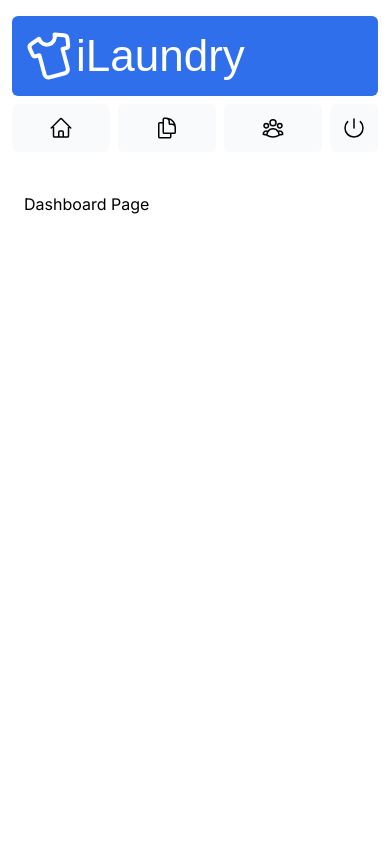
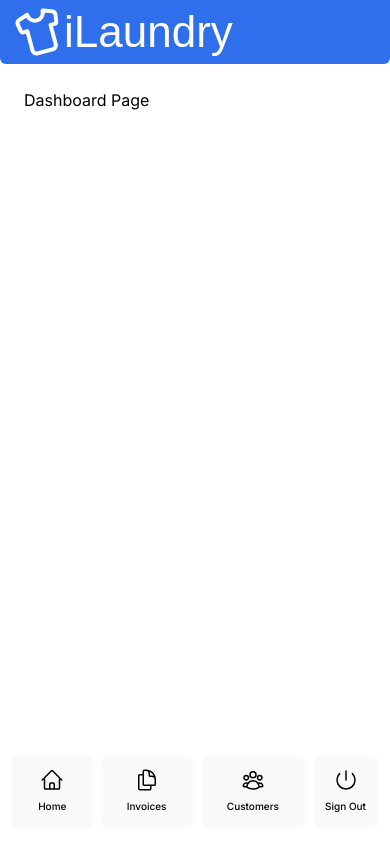
Before and after one commit to yuditriwibowo/ilaundry, a Next.js app: page /dashboard in a window 390 px wide. Built offline with nearby package versions, Linux system fonts and the light colour scheme; a web font is replaced by a local one.

Commit message:
navigation:mobile-ready

```diff
--- a/app/dashboard/layout.tsx
+++ b/app/dashboard/layout.tsx
@@ -2,11 +2,21 @@ import SideNav from '@/app/ui/dashboard/sidenav';
 
 export default function Layout({ children }: { children: React.ReactNode }) {
   return (
-    <div className="flex h-screen flex-col md:flex-row md:overflow-hidden">
-      <div className="w-full flex-none md:w-64">
+    /* h-full memastikan layout dashboard mengisi seluruh sisa ruang dari RootLayout */
+    <div className="flex h-full flex-col md:flex-row md:overflow-hidden">
+      <div className="hidden md:block w-full flex-none md:w-64">
         <SideNav />
       </div>
-      <div className="grow p-6 md:overflow-y-auto md:p-12">{children}</div>
+
+      {/* grow membuat konten mengisi ruang tengah, p-6 memberi jarak agar tidak tertutup navigasi bawah */}
+      <div className="grow p-6 md:overflow-y-auto md:p-12 pb-24 md:pb-12">
+        {children}
+      </div>
+
+      {/* Navigasi mobile: diletakkan di akhir flex-col sehingga otomatis berada di paling bawah layar */}
+      <div className="w-full flex-none md:hidden">
+        <SideNav />
+      </div>
     </div>
   );
 }
--- a/app/layout.tsx
+++ b/app/layout.tsx
@@ -1,14 +1,25 @@
 import "@/app/ui/global.css";
 import { inter } from "@/app/ui/fonts";
+import IlaundryLogo from "./ui/ilaundry-logo";
+import Link from "next/link";
 
-export default function RootLayout({
-  children,
-}: {
-  children: React.ReactNode;
-}) {
+export default function RootLayout({ children }: { children: React.ReactNode }) {
   return (
     <html lang="en">
-      <body className={`${inter.className} antialiased`}>{children}</body>
+      {/* h-[100dvh] mengunci tinggi tepat seukuran layar mobile, overflow-hidden mencegah scroll global */}
+      <body className={`${inter.className} antialiased flex flex-col h-[100dvh] overflow-hidden`}>
+        <div className="fixed top-0 left-0 w-full z-50">
+          <Link className="flex h-16 items-center justify-start rounded-b-md bg-blue-600 p-4 md:h-20" href="/">
+            <div className="w-full text-white">
+              <IlaundryLogo />
+            </div>
+          </Link>
+        </div>
+        {/* flex-1 membuat main mengambil semua sisa ruang, overflow-auto mengizinkan scroll hanya di sini */}
+        <main className="flex-1 mt-16 md:mt-20 overflow-auto">
+          {children}
+        </main>
+      </body>
     </html>
   );
 }
--- a/app/page.tsx
+++ b/app/page.tsx
@@ -7,9 +7,6 @@ import Image from 'next/image';
 export default function Page() {
   return (
     <main className="flex min-h-screen flex-col p-6">
-      <div className="flex h-20 shrink-0 items-end rounded-lg bg-blue-500 p-4 md:h-52">
-         <IlaundryLogo />
-      </div>
       <div className="mt-4 flex grow flex-col gap-4 md:flex-row">
         <div className="flex flex-col justify-center gap-6 rounded-lg bg-gray-50 px-6 py-10 md:w-2/5 md:px-20">
 
--- a/app/ui/dashboard/nav-links.tsx
+++ b/app/ui/dashboard/nav-links.tsx
@@ -25,10 +25,10 @@ export default function NavLinks() {
           <a
             key={link.name}
             href={link.href}
-            className="flex h-[48px] grow items-center justify-center gap-2 rounded-md bg-gray-50 p-3 text-sm font-medium hover:bg-sky-100 hover:text-blue-600 md:flex-none md:justify-start md:p-2 md:px-3"
+            className="flex h-auto grow flex-col items-center justify-center gap-1 rounded-md bg-gray-50 p-3 text-sm font-medium hover:bg-sky-100 hover:text-blue-600 md:flex-row md:h-[48px] md:flex-none md:justify-start md:gap-2 md:p-2 md:px-3"
           >
             <LinkIcon className="w-6" />
-            <p className="hidden md:block">{link.name}</p>
+            <p className="block text-[10px] md:text-sm">{link.name}</p>
           </a>
         );
       })}
--- a/app/ui/dashboard/sidenav.tsx
+++ b/app/ui/dashboard/sidenav.tsx
@@ -7,21 +7,13 @@ import IlaundryLogo from '@/app/ui/ilaundry-logo';
 export default function SideNav() {
   return (
     <div className="flex h-full flex-col px-3 py-4 md:px-2">
-      <Link
-        className="mb-2 flex h-20 items-end justify-start rounded-md bg-blue-600 p-4 md:h-40"
-        href="/"
-      >
-        <div className="w-full text-white md:w-full">
-          <IlaundryLogo />
-        </div>
-      </Link>
-      <div className="flex grow flex-row justify-between space-x-2 md:flex-col md:space-x-0 md:space-y-2">
+      <div className="flex grow flex-row justify-between items-center space-x-2 md:flex-col md:space-x-0 md:space-y-2 md:items-start">
         <NavLinks />
         <div className="hidden h-auto w-full grow rounded-md bg-gray-50 md:block"></div>
         <form>
-          <button className="flex h-[48px] w-full grow items-center justify-center gap-2 rounded-md bg-gray-50 p-3 text-sm font-medium hover:bg-sky-100 hover:text-blue-600 md:flex-none md:justify-start md:p-2 md:px-3">
+          <button className="flex h-auto w-full grow flex-col items-center justify-center gap-1 rounded-md bg-gray-50 p-3 text-sm font-medium hover:bg-sky-100 hover:text-blue-600 md:flex-row md:h-[48px] md:flex-none md:justify-start md:gap-2 md:p-2 md:px-3">
             <PowerIcon className="w-6" />
-            <div className="hidden md:block">Sign Out</div>
+            <div className="block text-[10px] md:text-sm">Sign Out</div>
           </button>
         </form>
       </div>
```
